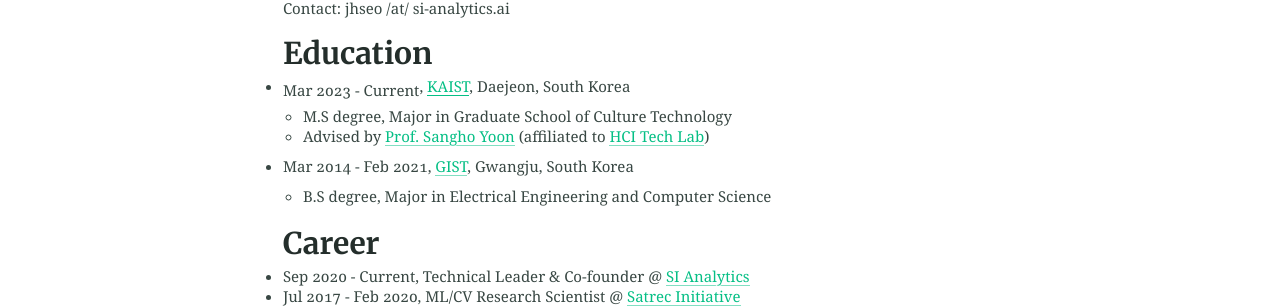
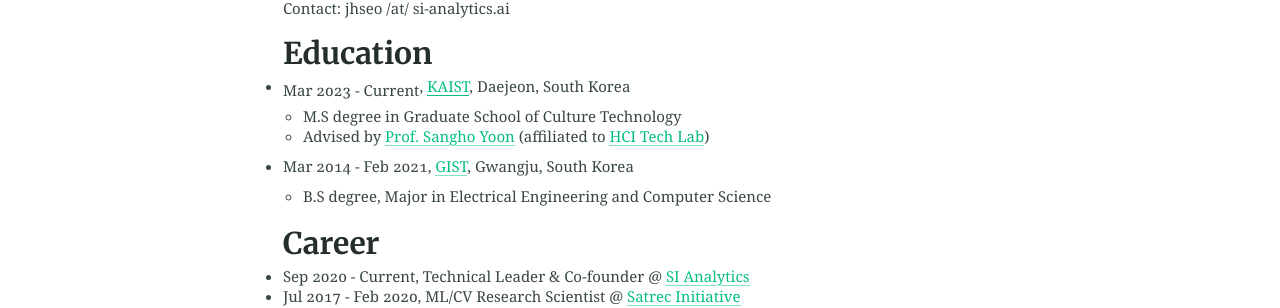
Before and after one commit to mikigom/mikigom.github.io, a Jekyll site: the page built from index.md, in a window 1280 px wide. Shown: the part 246-554 px from the top of the page. Built offline with Jekyll 4.4.1, drawn with Linux system fonts in a browser that asks for light colours.

Commit message:
Update index.md

```diff
--- a/index.md
+++ b/index.md
@@ -9,7 +9,7 @@
 
 ### Education
 * <sub>Mar 2023 - Current</sub>, [KAIST](https://www.kaist.ac.kr/en/), Daejeon, South Korea
-  * M.S degree, Major in Graduate School of Culture Technology
+  * M.S degree in Graduate School of Culture Technology
   * Advised by [Prof. Sangho Yoon](http://hcidesigner.weebly.com/) (affiliated to [HCI Tech Lab](https://hcitech.org/))
 * Mar 2014 - Feb 2021, [GIST](https://www.gist.ac.kr/en/main.html), Gwangju, South Korea
   * B.S degree, Major in Electrical Engineering and Computer Science
```
